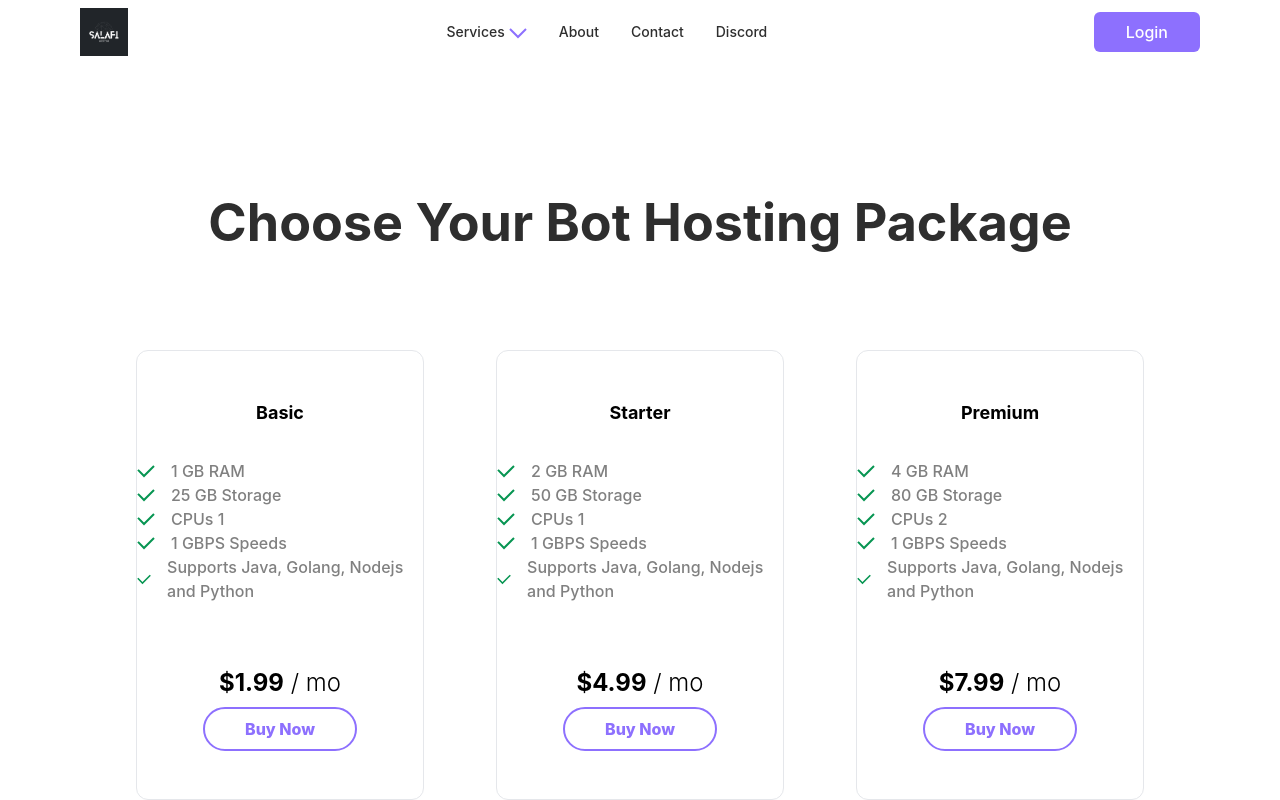
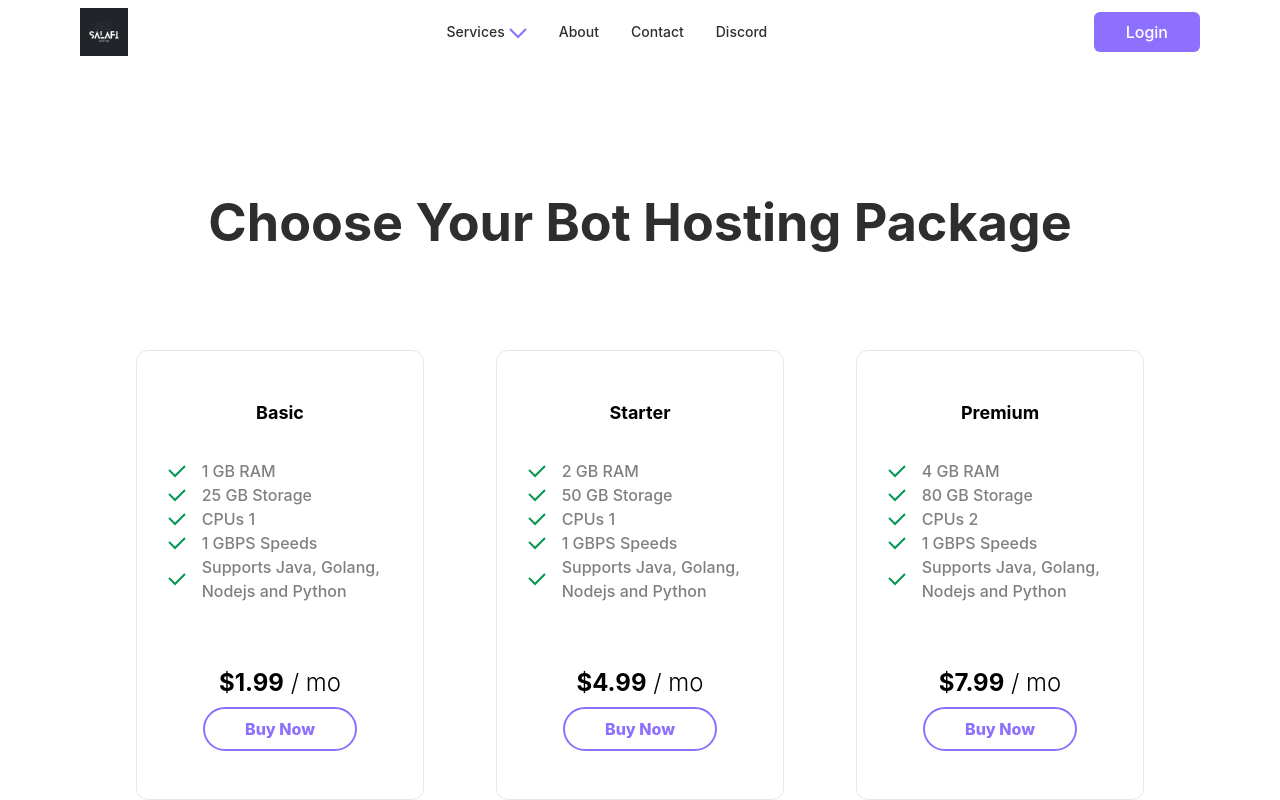
Before and after one commit to xDeFc0nx/TaleHost, a Next.js app: page /discord-bot-hosting in a window 1280 px wide. Shown: the top 800 px of the page. Built offline with nearby package versions, Linux system fonts and the light colour scheme.

Commit message:
card text fixed

```diff
--- a/components/ui/PriceCardForBotHosting.js
+++ b/components/ui/PriceCardForBotHosting.js
@@ -2,7 +2,7 @@ import { Fragment } from "react";
 
 const ListFeature = (props) => {
   return (
-    <li className="flex flex-row items-center">
+    <li className="flex flex-row justify-center items-center">
       <svg
         className="mr-4"
         width="18"
@@ -16,22 +16,13 @@ const ListFeature = (props) => {
           fill="#079552"
         />
       </svg>
-      {props.children}
+      <p className="w-8/12">{props.children}</p>
     </li>
   );
 };
 
 const Card = (props) => {
-  const {
-    title,
-    ram,
-    storage,
-    cpu,
-    bandwidth,
-    support,
-    price,
-    link,
-  } = props;
+  const { title, ram, storage, cpu, bandwidth, support, price, link } = props;
   return (
     <Fragment>
       <div className="w-[16.5rem] sm:w-[18rem] pt-6 sm:pt-2 pb-4 sm:pb-2 m-3 md:m-4 md:mt-12 2xl:m-10 flex flex-col justify-center items-center rounded-xl border-[1px]  hover:border-[#8D70FE] hover:scale-105 duration-400 transform transition">
@@ -41,15 +32,13 @@ const Card = (props) => {
         </h1>
 
         {/* list */}
-        <div className="flex justify-center sm:mt-2">
-          <ul className="font-medium text-[#808080]">
-            {[ram, storage, cpu, bandwidth, support ].map(
-              (list) => (
-                <ListFeature key={list}>{list}</ListFeature>
-              )
-            )}
-          </ul>
-        </div>
+
+        <ul className="font-medium text-[#808080]  sm:mt-2">
+          {[ram, storage, cpu, bandwidth, support].map((list) => (
+            <ListFeature key={list}>{list}</ListFeature>
+          ))}
+        </ul>
+
         {/* Price and CTA */}
         <div className="mt-10 mb-6 sm:mb-10 sm:mt-16 text-center">
           <h6 className=" font-bold text-2xl ">
--- a/pages/index.js
+++ b/pages/index.js
@@ -1,4 +1,4 @@
-// import Head from "next/head";
+import Head from "next/head";
 import Image from "next/image";
 import { useRouter } from "next/router";
 import { Layout } from "../components/layout/Layout";
--- a/pages/minecraft-hosting.js
+++ b/pages/minecraft-hosting.js
@@ -1,11 +1,10 @@
-// import Head from "next/head";
 import Image from "next/image";
 import { Layout } from "../components/layout/Layout";
 import styles from "../styles/Home.module.css";
 import heroTower from "../images/hero-tower.svg";
 import ServiceCard from "../components/ui/ServiceCard";
 import PriceCardForMinecraftHosting from "../components/ui/PriceCardForMinecraftHosting";
-import Head from 'next/head'
+import Head from "next/head";
 import { useRouter } from "next/router";
 import { servicesDescription } from "../public/constant/servicesDescription";
 import { pricesDescription } from "../public/constant/pricesDescription";
@@ -21,7 +20,7 @@ export default function Home() {
         async
         src="https://www.googletagmanager.com/gtag/js?id=G-2JYXB6HX49"
       />
- <Head>
+      <Head>
         <title>Minecraft Hosting</title>
         <meta name="viewport" content="initial-scale=1.0, width=device-width" />
       </Head>
```
